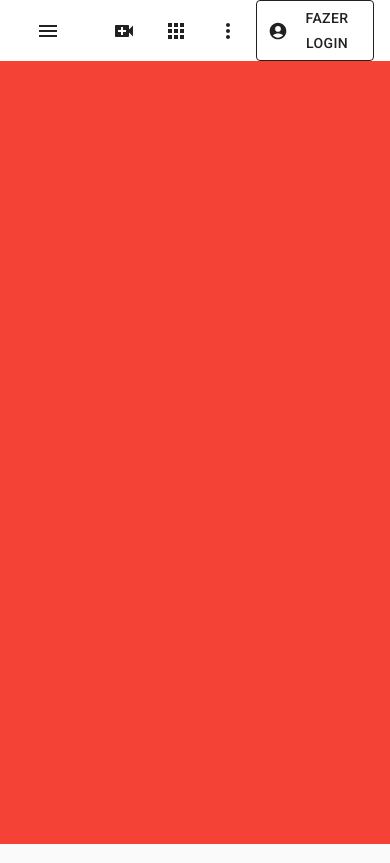
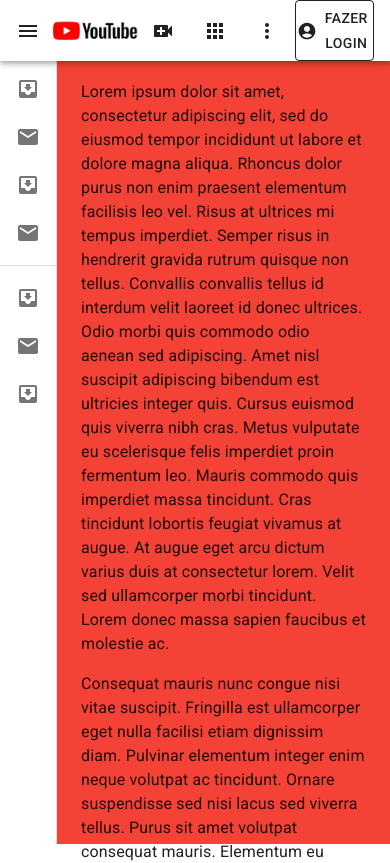
Before and after one commit to wilhamsJW/Clone-Interface-YouTube, a React (Create React App) app in the folder client/: page / in a window 390 px wide. Shown: the top 863 px of the page. Built offline with nearby package versions, Linux system fonts and the light colour scheme.

Commit message:
feat[home]: adding-component-drawer-or-menu-mobile

```diff
--- a/client/src/Home.js
+++ b/client/src/Home.js
@@ -12,6 +12,8 @@
 import VideoCallIcon from '@mui/icons-material/VideoCall';
 import MoreVert from '@mui/icons-material/MoreVert';
 import AppsIcon from '@mui/icons-material/Apps';
+
+import MiniDrawer from './components/MiniDrawer'
 
 // A partir do momento que passamos o parametro theme no makeStyles conseguimos acessar as propriedades css da const theme q está no App.js
 // pq isso acontece? Pq no <ThemeProvider /> q está no App.js ele recebe a variavel com as propriedades do tema e repassa essa var para
@@ -33,6 +35,9 @@
   menuIcon: {
     paddingRight: theme.spacing(5),
     paddingLeft: theme.spacing(4)
+  },
+  logo: {
+    height: 26
   }
 }));
 
@@ -55,6 +60,7 @@
             <MenuIcon />
           </IconButton>
 
+          <img src="/assets/preto.png" alt='logo' className={classes.logo} />
           {/* Esta div está servindo para alinhar os dados do menu, para que fique uns do lado direito e outros esquerdo, veja como ela foi definida pela class */}
           <div className={classes.grow} />
 
@@ -90,6 +96,9 @@
           </Button>
         </Toolbar>
       </AppBar>
+
+      <MiniDrawer />
+
     </div>
   );
 }
--- /dev/null
+++ b/client/src/components/MiniDrawer/index.js
@@ -0,0 +1,259 @@
+import * as React from 'react';
+import { styled, useTheme } from '@mui/material/styles';
+import Box from '@mui/material/Box';
+import MuiDrawer from '@mui/material/Drawer';
+import MuiAppBar from '@mui/material/AppBar';
+
+import List from '@mui/material/List';
+import CssBaseline from '@mui/material/CssBaseline';
+import Typography from '@mui/material/Typography';
+import Divider from '@mui/material/Divider';
+
+import MenuIcon from '@mui/icons-material/Menu';
+import ChevronLeftIcon from '@mui/icons-material/ChevronLeft';
+import ChevronRightIcon from '@mui/icons-material/ChevronRight';
+import ListItem from '@mui/material/ListItem';
+import ListItemIcon from '@mui/material/ListItemIcon';
+import ListItemText from '@mui/material/ListItemText';
+import InboxIcon from '@mui/icons-material/MoveToInbox';
+import MailIcon from '@mui/icons-material/Mail';
+
+import {
+  makeStyles,
+  Toolbar,
+  Button,
+  IconButton,
+} from "@material-ui/core";
+import AccountCircleIcon from '@mui/icons-material/AccountCircle';
+import VideoCallIcon from '@mui/icons-material/VideoCall';
+import MoreVert from '@mui/icons-material/MoreVert';
+import AppsIcon from '@mui/icons-material/Apps';
+
+const drawerWidth = 240;
+
+const openedMixin = (theme) => ({
+  width: drawerWidth,
+  transition: theme.transitions.create('width', {
+    easing: theme.transitions.easing.sharp,
+    duration: theme.transitions.duration.enteringScreen,
+  }),
+  overflowX: 'hidden',
+});
+
+const closedMixin = (theme) => ({
+  transition: theme.transitions.create('width', {
+    easing: theme.transitions.easing.sharp,
+    duration: theme.transitions.duration.leavingScreen,
+  }),
+  overflowX: 'hidden',
+  width: `calc(${theme.spacing(7)} + 1px)`,
+  [theme.breakpoints.up('sm')]: {
+    width: `calc(${theme.spacing(9)} + 1px)`,
+  },
+});
+
+const DrawerHeader = styled('div')(({ theme }) => ({
+  display: 'flex',
+  alignItems: 'center',
+  justifyContent: 'flex-end',
+  padding: theme.spacing(0, 1),
+  // necessary for content to be below app bar
+  ...theme.mixins.toolbar,
+}));
+
+const AppBar = styled(MuiAppBar, {
+  shouldForwardProp: (prop) => prop !== 'open',
+})(({ theme, open }) => ({
+  zIndex: theme.zIndex.drawer + 1,
+  transition: theme.transitions.create(['width', 'margin'], {
+    easing: theme.transitions.easing.sharp,
+    duration: theme.transitions.duration.leavingScreen,
+  }),
+  ...(open && {
+    marginLeft: drawerWidth,
+    width: `calc(100% - ${drawerWidth}px)`,
+    transition: theme.transitions.create(['width', 'margin'], {
+      easing: theme.transitions.easing.sharp,
+      duration: theme.transitions.duration.enteringScreen,
+    }),
+  }),
+}));
+
+const Drawer = styled(MuiDrawer, { shouldForwardProp: (prop) => prop !== 'open' })(
+  ({ theme, open }) => ({
+    width: drawerWidth,
+    flexShrink: 0,
+    whiteSpace: 'nowrap',
+    boxSizing: 'border-box',
+    ...(open && {
+      ...openedMixin(theme),
+      '& .MuiDrawer-paper': openedMixin(theme),
+    }),
+    ...(!open && {
+      ...closedMixin(theme),
+      '& .MuiDrawer-paper': closedMixin(theme),
+    }),
+  }),
+);
+
+// A partir do momento que passamos o parametro theme no makeStyles conseguimos acessar as propriedades css da const theme q está no App.js
+// pq isso acontece? Pq no <ThemeProvider /> q está no App.js ele recebe a variavel com as propriedades do tema e repassa essa var para
+// seus componentes filhos, dessa forma acessamos qq propriedade com essa sintaxe: "theme.palette.primary.main" como mostra abaixo:
+const useStyles = makeStyles((theme) => ({
+  root: {
+    background: theme.palette.primary.main,
+    height: "100vh",
+  },
+  appBar: {
+    boxShadow: "none",
+  },
+  grow: {
+    flexGrow: 1,
+  },
+  icons: {
+    paddingRight: theme.spacing(2)
+  },
+  menuIcon: {
+    paddingRight: theme.spacing(5),
+    paddingLeft: theme.spacing(4)
+  },
+  logo: {
+    height: 26
+  }
+}));
+
+export default function MiniDrawer() {
+  const theme = useTheme();
+  const [open, setOpen] = React.useState(false);
+
+  const handleDrawerOpen = () => {
+    setOpen(true);
+  };
+
+  const handleDrawerClose = () => {
+    setOpen(false);
+  };
+
+  // Aqui estamos instanciando a const usestyles para podermos usar ela abaixo
+  const classes = useStyles();
+
+  return (
+    <Box sx={{ display: 'flex' }}>
+      <CssBaseline />
+      <AppBar color="inherit" position="fixed" open={open}>
+        <Toolbar>
+          <IconButton
+            color="inherit"
+            aria-label="open drawer"
+            onClick={handleDrawerOpen}
+            edge="start"
+            sx={{
+              marginRight: '36px',
+              ...(open && { display: 'none' }),
+            }}
+          >
+            <MenuIcon />
+          </IconButton>
+
+
+
+          <img src="/assets/preto.png" alt='logo' className={classes.logo} />
+          {/* Esta div está servindo para alinhar os dados do menu, para que fique uns do lado direito e outros esquerdo, veja como ela foi definida pela class */}
+          <div className={classes.grow} />
+
+          <IconButton
+            className={classes.icons}
+            size="large"
+            color="inherit"
+            sx={{ mr: 2 }}
+          >
+            <VideoCallIcon />
+          </IconButton>
+
+          <IconButton
+            className={classes.icons}
+            size="large"
+            color="inherit"
+            sx={{ mr: 2 }}
+          >
+            <AppsIcon />
+          </IconButton>
+
+          <IconButton
+            className={classes.icons}
+            size="large"
+            color="inherit"
+            sx={{ mr: 2 }}
+          >
+            <MoreVert />
+          </IconButton>
+
+          <Button startIcon={<AccountCircleIcon />} variant="outlined" color="inherit">
+            FAZER LOGIN
+          </Button>
+        </Toolbar>
+      </AppBar>
+
+      <Drawer variant="permanent" open={open}>
+        <DrawerHeader>
+          <IconButton onClick={handleDrawerClose}>
+            {theme.direction === 'rtl' ? <ChevronRightIcon /> : <ChevronLeftIcon />}
+          </IconButton>
+        </DrawerHeader>
+        <Divider />
+        <List>
+          {['Inbox', 'Starred', 'Send email', 'Drafts'].map((text, index) => (
+            <ListItem button key={text}>
+              <ListItemIcon>
+                {index % 2 === 0 ? <InboxIcon /> : <MailIcon />}
+              </ListItemIcon>
+              <ListItemText primary={text} />
+            </ListItem>
+          ))}
+        </List>
+        <Divider />
+        <List>
+          {['All mail', 'Trash', 'Spam'].map((text, index) => (
+            <ListItem button key={text}>
+              <ListItemIcon>
+                {index % 2 === 0 ? <InboxIcon /> : <MailIcon />}
+              </ListItemIcon>
+              <ListItemText primary={text} />
+            </ListItem>
+          ))}
+        </List>
+      </Drawer>
+
+      <Box component="main" sx={{ flexGrow: 1, p: 3 }}>
+        <DrawerHeader />
+        <Typography paragraph>
+          Lorem ipsum dolor sit amet, consectetur adipiscing elit, sed do eiusmod
+          tempor incididunt ut labore et dolore magna aliqua. Rhoncus dolor purus non
+          enim praesent elementum facilisis leo vel. Risus at ultrices mi tempus
+          imperdiet. Semper risus in hendrerit gravida rutrum quisque non tellus.
+          Convallis convallis tellus id interdum velit laoreet id donec ultrices.
+          Odio morbi quis commodo odio aenean sed adipiscing. Amet nisl suscipit
+          adipiscing bibendum est ultricies integer quis. Cursus euismod quis viverra
+          nibh cras. Metus vulputate eu scelerisque felis imperdiet proin fermentum
+          leo. Mauris commodo quis imperdiet massa tincidunt. Cras tincidunt lobortis
+          feugiat vivamus at augue. At augue eget arcu dictum varius duis at
+          consectetur lorem. Velit sed ullamcorper morbi tincidunt. Lorem donec massa
+          sapien faucibus et molestie ac.
+        </Typography>
+        <Typography paragraph>
+          Consequat mauris nunc congue nisi vitae suscipit. Fringilla est ullamcorper
+          eget nulla facilisi etiam dignissim diam. Pulvinar elementum integer enim
+          neque volutpat ac tincidunt. Ornare suspendisse sed nisi lacus sed viverra
+          tellus. Purus sit amet volutpat consequat mauris. Elementum eu facilisis
+          sed odio morbi. Euismod lacinia at quis risus sed vulputate odio. Morbi
+          tincidunt ornare massa eget egestas purus viverra accumsan in. In hendrerit
+          gravida rutrum quisque non tellus orci ac. Pellentesque nec nam aliquam sem
+          et tortor. Habitant morbi tristique senectus et. Adipiscing elit duis
+          tristique sollicitudin nibh sit. Ornare aenean euismod elementum nisi quis
+          eleifend. Commodo viverra maecenas accumsan lacus vel facilisis. Nulla
+          posuere sollicitudin aliquam ultrices sagittis orci a.
+        </Typography>
+      </Box>
+    </Box>
+  );
+}
```
